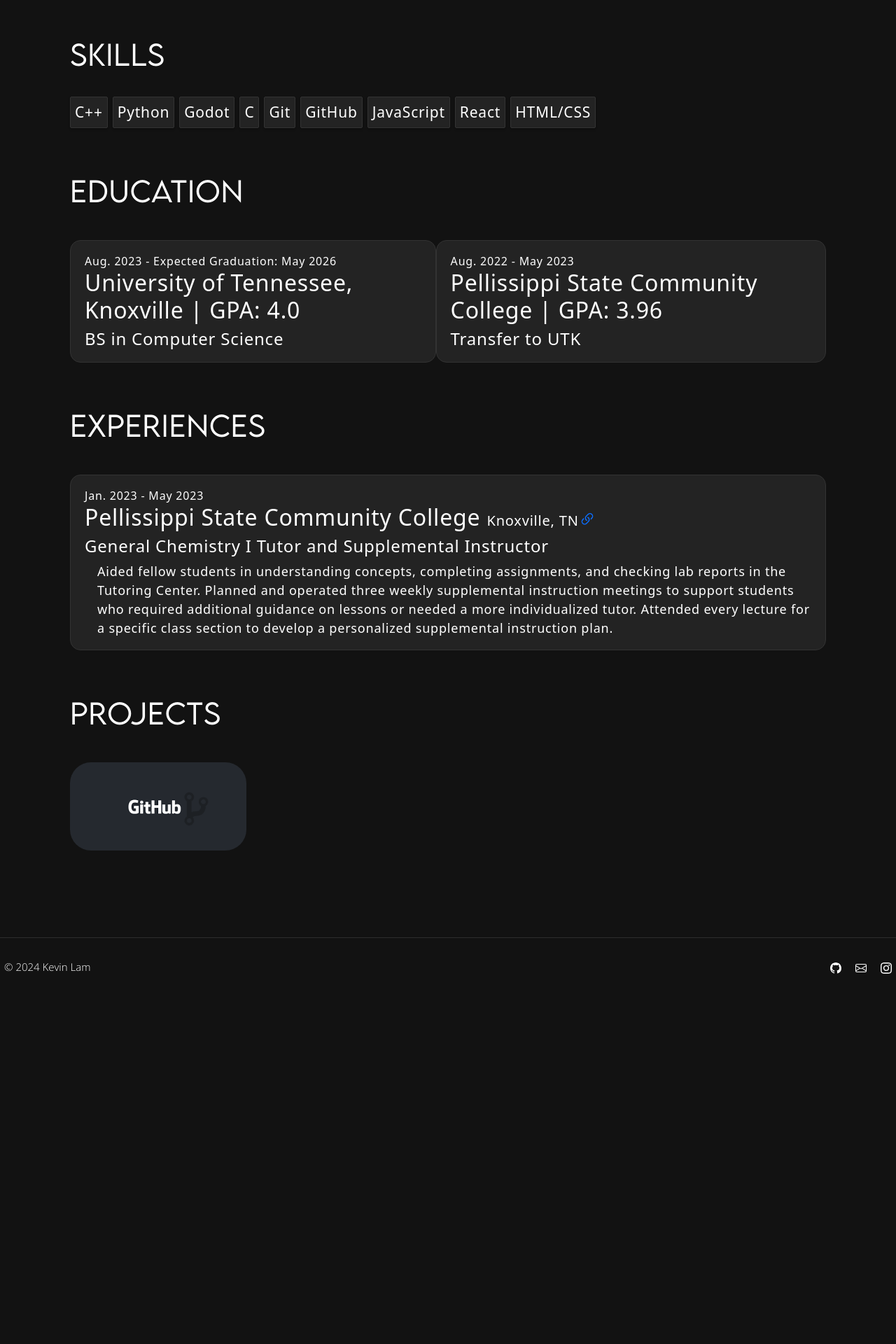
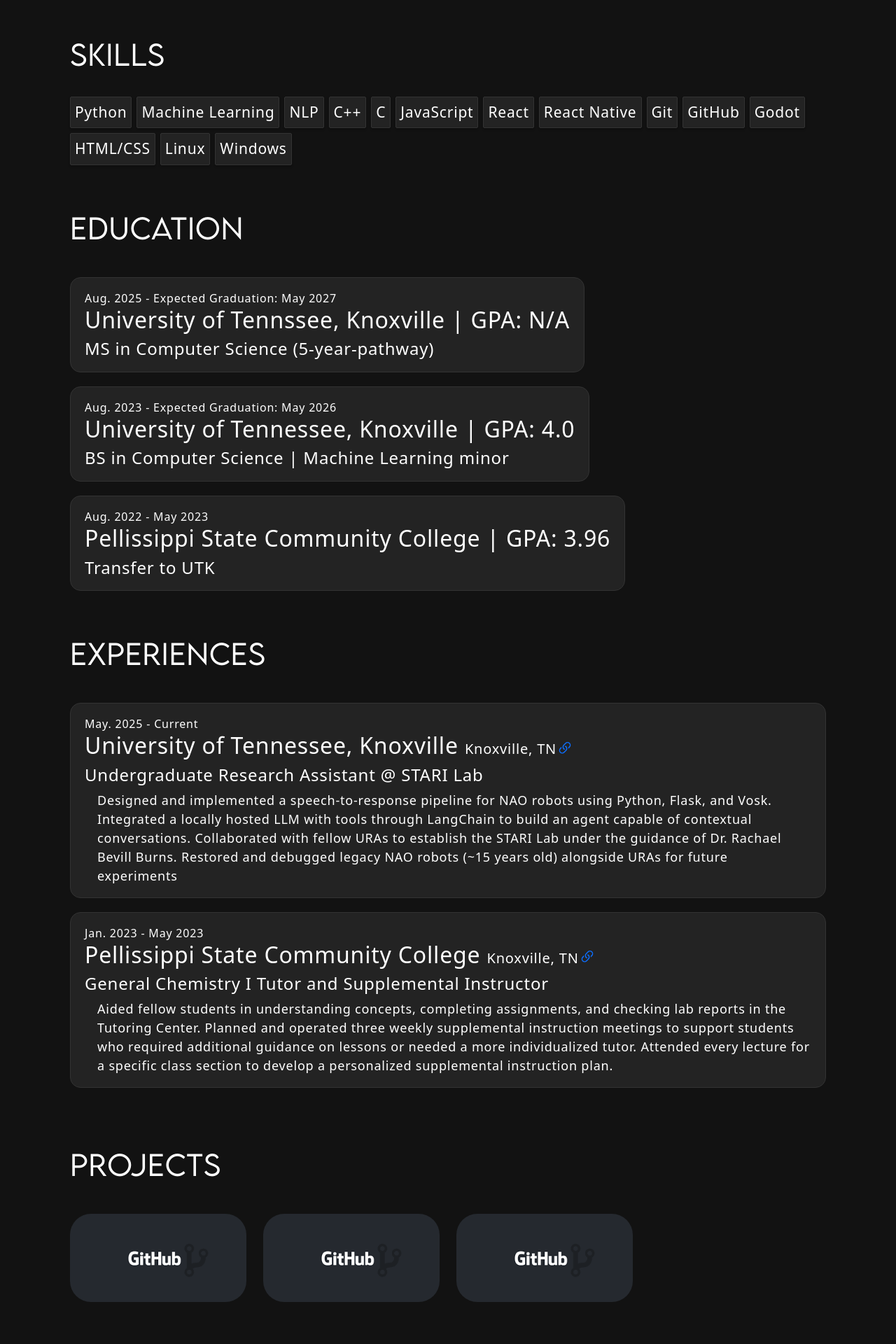
Before and after one commit to Kv-Lam/Kv-Lam.github.io, a React (Create React App) app in the folder personal-portfolio/: page / in a window 1280 px wide. Shown: the part 980-2900 px from the top of the page at 70% size. Before the commit the page ends 2403 px from the top, so only its background shows below. Built offline with nearby package versions, Linux system fonts and the light colour scheme.

Commit message:
Updated portfolio website.

```diff
--- a/personal-portfolio/package.json
+++ b/personal-portfolio/package.json
@@ -12,7 +12,7 @@
     "react-bootstrap": "^2.10.2",
     "react-bootstrap-icons": "^1.11.4",
     "react-dom": "^18.3.1",
-    "react-scripts": "5.0.1",
+    "react-scripts": "^5.0.1",
     "web-vitals": "^2.1.4"
   },
   "scripts": {
--- a/personal-portfolio/src/App.css
+++ b/personal-portfolio/src/App.css
@@ -395,7 +395,9 @@ h1, h2, h3, h4, h5, h6 {
 
 .Education-Items-Container {
   display: flex;
-  flex-direction: row
+  flex-direction: row;
+  gap: 20px;
+  flex-wrap: wrap;
 }
 
 .Education-Item {
@@ -414,6 +416,7 @@ h1, h2, h3, h4, h5, h6 {
   border: 1px solid #333333;
   background-color: #232323;
   border-radius: 15px;
+  margin-bottom: 20px;
 }
 
 .Education-Date, .Experience-Date {
--- a/personal-portfolio/src/components/AboutEducation.js
+++ b/personal-portfolio/src/components/AboutEducation.js
@@ -3,8 +3,14 @@ import React from "react"
 export const AboutEducation = () => {
     const educations = [
         {
+            institute: "University of Tennssee, Knoxville",
+            degree: "MS in Computer Science (5-year-pathway)",
+            date: "Aug. 2025 - Expected Graduation: May 2027",
+            GPA: "N/A"
+        },
+        {
             institute: "University of Tennessee, Knoxville",
-            degree: "BS in Computer Science",
+            degree: "BS in Computer Science | Machine Learning minor",
             date: "Aug. 2023 - Expected Graduation: May 2026",
             GPA: "4.0"
         },
--- a/personal-portfolio/src/components/AboutExperiences.js
+++ b/personal-portfolio/src/components/AboutExperiences.js
@@ -2,6 +2,14 @@ import React from "react"
 
 export const AboutExperiences = () => {
     const experiences = [
+        {
+            employer: "University of Tennessee, Knoxville",
+            location: "Knoxville, TN",
+            position: "Undergraduate Research Assistant @ STARI Lab",
+            date: "May. 2025 - Current",
+            link:"https://stari.labs.utk.edu",
+            description: "Designed and implemented a speech-to-response pipeline for NAO robots using Python, Flask, and Vosk. Integrated a locally hosted LLM with tools through LangChain to build an agent capable of contextual conversations. Collaborated with fellow URAs to establish the STARI Lab under the guidance of Dr. Rachael Bevill Burns. Restored and debugged legacy NAO robots (~15 years old) alongside URAs for future experiments"
+        },
         {
             employer: "Pellissippi State Community College",
             location: "Knoxville, TN",
--- a/personal-portfolio/src/components/AboutSkills.js
+++ b/personal-portfolio/src/components/AboutSkills.js
@@ -1,7 +1,7 @@
 import React from 'react'
 
 export const AboutSkills = () => {
-    const skills = ["C++", "Python", "Godot", "C", "Git", "GitHub", "JavaScript", "React", "HTML/CSS"];
+    const skills = ["Python", "Machine Learning", "NLP", "C++", "C", "JavaScript", "React", "React Native", "Git", "GitHub", "Godot", "HTML/CSS", "Linux", "Windows"];
 
     return (
         <div className="About-Skills-Container">
--- a/personal-portfolio/src/components/Projects.js
+++ b/personal-portfolio/src/components/Projects.js
@@ -12,8 +12,20 @@ export const Projects = () => {
 
     const projects = [
         {
-            title: "Dungeon Game",
-            description: "ASCII terminal-based game that allows users to utilize their own dungeons.",
+            title: "Credit Card Fraud Detection",
+            description: "Uses machine learning to detect fraudulent credit card transactions with a Logistic Regression model.",
+            image: GitHubImage,
+            github: "https://github.com/Kv-Lam/CCF_CS325"
+        },
+        {
+            title: "Dungeons of Delgrhiard",
+            description: "Isometric Godot dungeon game with custom art.",
+            image: GitHubImage,
+            github: "https://github.com/Kv-Lam/Godot-Dungeon-Game"
+        },
+        {
+            title: "C+++ Terminal Dungeon Game",
+            description: "C++ ASCII terminal-based game with customizable dungeons.",
             image: GitHubImage,
             github: "https://github.com/Kv-Lam/ASCII-Terminal-Dungeon-Game"
         },
```
Also changed, not shown: 9 other files (tests, documents, lock files or other folders).
